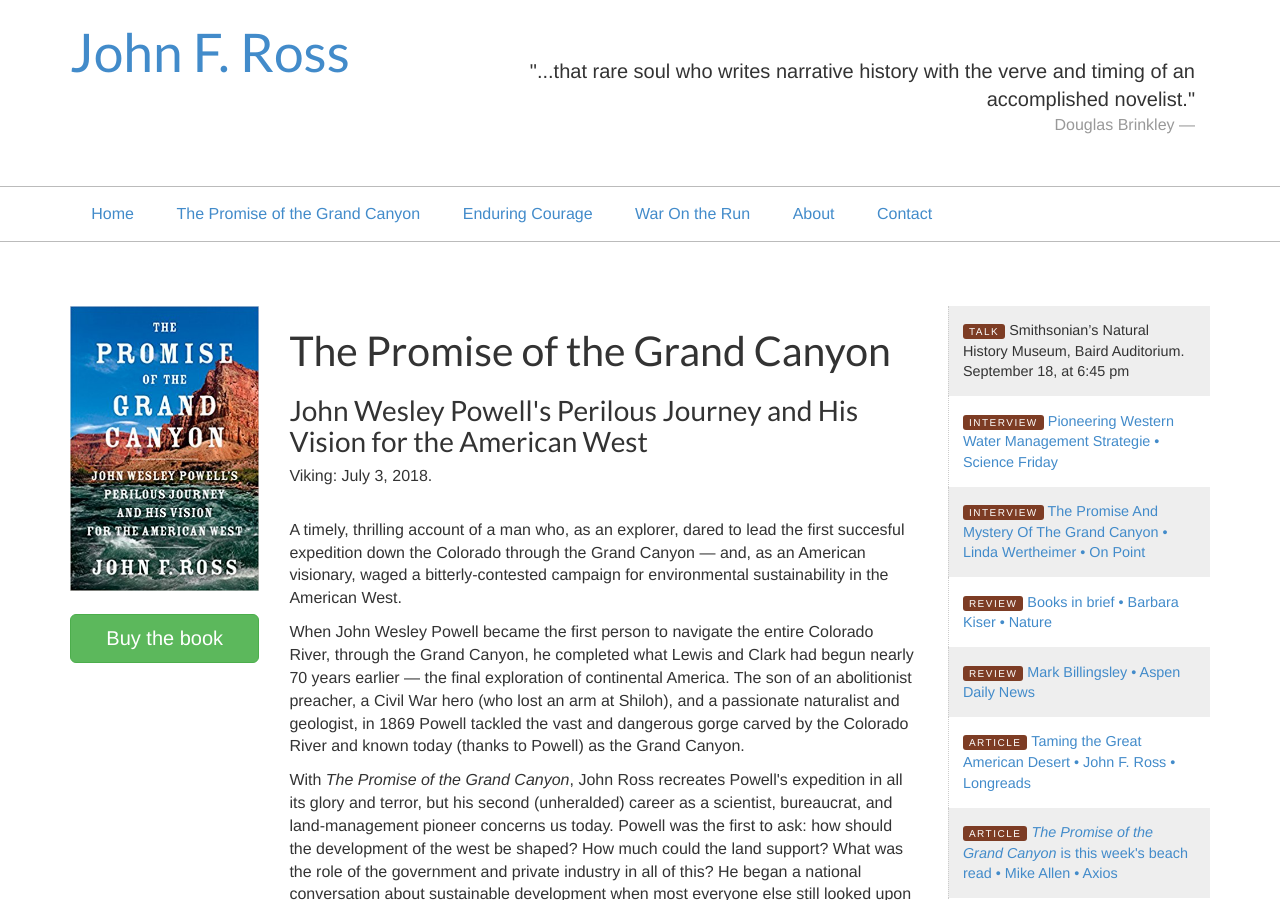
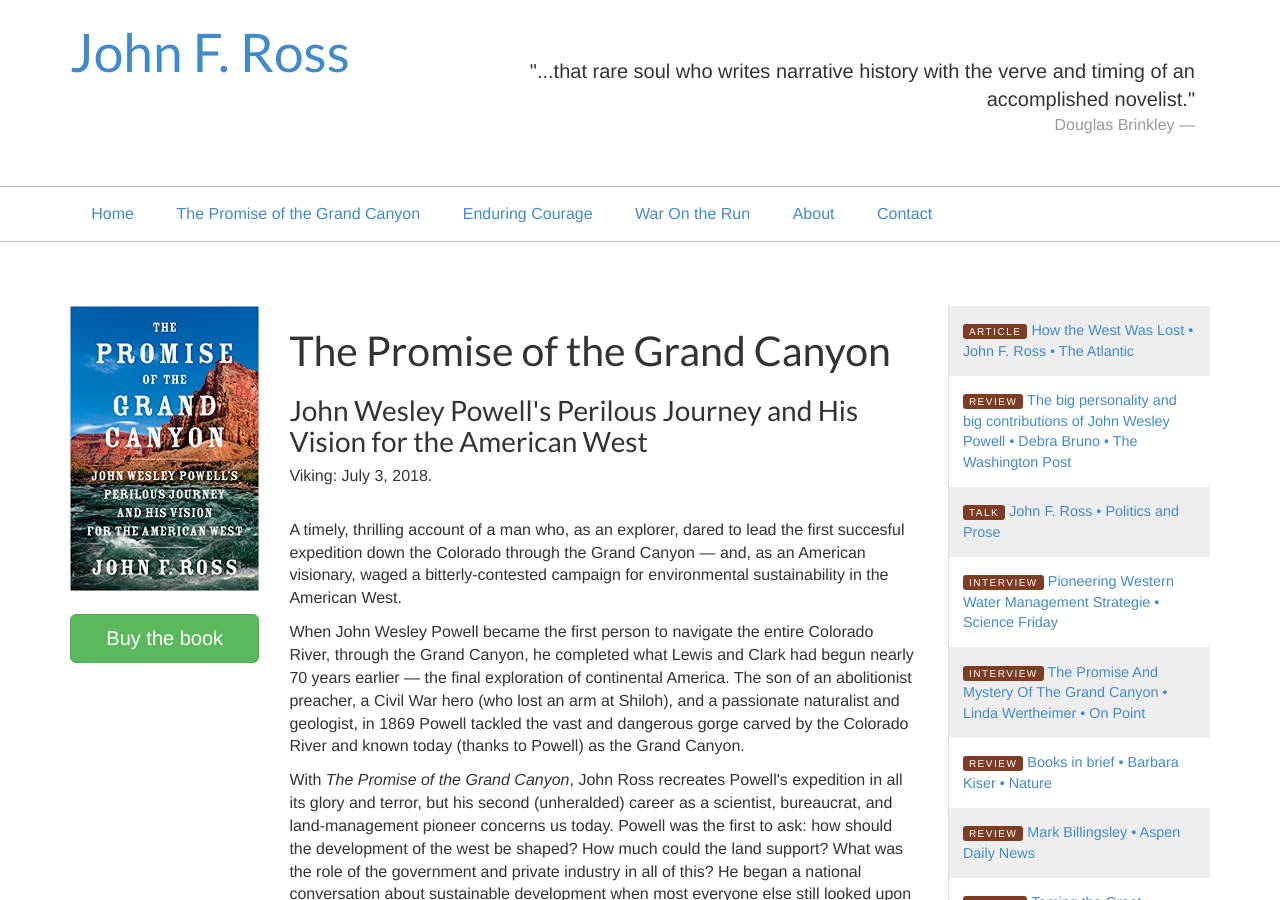
Before and after one commit to adamgibbons/jfr, a Jekyll site: the page built from index.md, in a window 1280 px wide and 900 px high. Built offline with Jekyll 4.4.1, drawn with Linux system fonts in a browser that asks for light colours; nearby versions of some CDN libraries.

Commit message:
update homepage right rail

```diff
--- a/index.md
+++ b/index.md
@@ -62,44 +62,67 @@ title: "John F. Ross | Author and Historical Journalist"
 
     <!-- Right rail -->
     <div class="col-md-3 right-rail">
+
       <p>
-        <small class="tag">Talk</small>
-        <span>Smithsonian’s Natural History Museum, Baird Auditorium. September 18, at 6:45 pm</span>
+        <small class="tag">Article</small>
+        <a href="https://www.theatlantic.com/ideas/archive/2018/09/how-the-west-was-lost/569365/">
+          How the West Was Lost • John F. Ross • The Atlantic
+        </a>
       </p>
 
       <p>
-          <small class="tag">Interview</small>
-          <a href="https://www.sciencefriday.com/segments/pioneering-western-water-management-strategies/">
-              Pioneering Western Water Management Strategie • Science Friday
-          </a>
+        <small class="tag">Review</small>
+        <a href="https://www.washingtonpost.com/outlook/the-big-personality-and-big-contributions-of-john-wesley-powell/2018/08/09/673c8f5c-8475-11e8-8553-a3ce89036c78_story.html?noredirect=on&utm_term=.1e46b0aff722">
+          The big personality and big contributions of John Wesley Powell • Debra Bruno • The Washington Post
+        </a>
       </p>
 
       <p>
-          <small class="tag">Interview</small>
-          <a href="http://www.wbur.org/onpoint/2018/07/12/grand-canyon-john-ross">
-              The Promise And Mystery Of The Grand Canyon • Linda Wertheimer • On Point
-          </a>
+        <small class="tag">Talk</small>
+        <a href="https://www.c-span.org/video/?447922-1/the-promise-grand-canyon">
+          John F. Ross • Politics and Prose
+        </a>
       </p>
 
       <p>
-          <small class="tag">Review</small>
-          <a href="https://www.nature.com/articles/d41586-018-05652-6">
-              Books in brief • Barbara Kiser • Nature
-          </a>
+        <small class="tag">Interview</small>
+        <a href="https://www.sciencefriday.com/segments/pioneering-western-water-management-strategies/">
+              Pioneering Western Water Management Strategie • Science Friday
+        </a>
       </p>
 
       <p>
-          <small class="tag">Review</small>
-          <a href="https://www.aspendailynews.com/arts_and_entertainment/book-review-the-promise-of-the-grand-canyon-by-john/article_00ec2ea2-856e-11e8-8c34-ef13a4f3820d.html">
-              Mark Billingsley • Aspen Daily News
-          </a>
+        <small class="tag">Interview</small>
+        <a href="http://www.wbur.org/onpoint/2018/07/12/grand-canyon-john-ross">
+              The Promise And Mystery Of The Grand Canyon • Linda Wertheimer • On Point
+        </a>
       </p>
 
-      <p><small class="tag">Article</small> <a href="https://longreads.com/2018/07/02/taming-the-great-american-desert/">Taming the Great American Desert • John F. Ross • Longreads</a></p>
+      <p>
+        <small class="tag">Review</small>
+        <a href="https://www.nature.com/articles/d41586-018-05652-6">
+              Books in brief • Barbara Kiser • Nature
+        </a>
+      </p>
 
-      <p><small class="tag">Article</small> <a href="https://www.axios.com/newsletters/axios-pm-69388126-893a-4849-8e49-521711a6295e.html"><em>The Promise of the Grand Canyon</em> is this week's beach read  • Mike Allen • Axios</a></p>
+      <p>
+        <small class="tag">Review</small>
+        <a href="https://www.aspendailynews.com/arts_and_entertainment/book-review-the-promise-of-the-grand-canyon-by-john/article_00ec2ea2-856e-11e8-8c34-ef13a4f3820d.html">
+              Mark Billingsley • Aspen Daily News
+        </a>
+      </p>
 
-      <p><small class="tag">Article</small> <a href="https://www.outsideonline.com/2304721/john-wesley-powells-perilous-journey-down-colorado">John Wesley Powell's Perilous Journey Down the Colorado • John F. Ross • Outside</a></p>
+      <p>
+        <small class="tag">Article</small> <a href="https://longreads.com/2018/07/02/taming-the-great-american-desert/">Taming the Great American Desert • John F. Ross • Longreads</a>
+      </p>
+
+      <p>
+        <small class="tag">Article</small> <a href="https://www.axios.com/newsletters/axios-pm-69388126-893a-4849-8e49-521711a6295e.html"><em>The Promise of the Grand Canyon</em> is this week's beach read  • Mike Allen • Axios</a>
+      </p>
+
+      <p>
+        <small class="tag">Article</small> <a href="https://www.outsideonline.com/2304721/john-wesley-powells-perilous-journey-down-colorado">John Wesley Powell's Perilous Journey Down the Colorado • John F. Ross • Outside</a>
+      </p>
 
       <p><small class="tag">Essay</small> <a href="https://www.wsj.com/articles/the-prophet-of-thedust-bowl-1528987986">The Prophet of the Dust Bowl • John F. Ross • WSJ.com</a></p>
 
```
